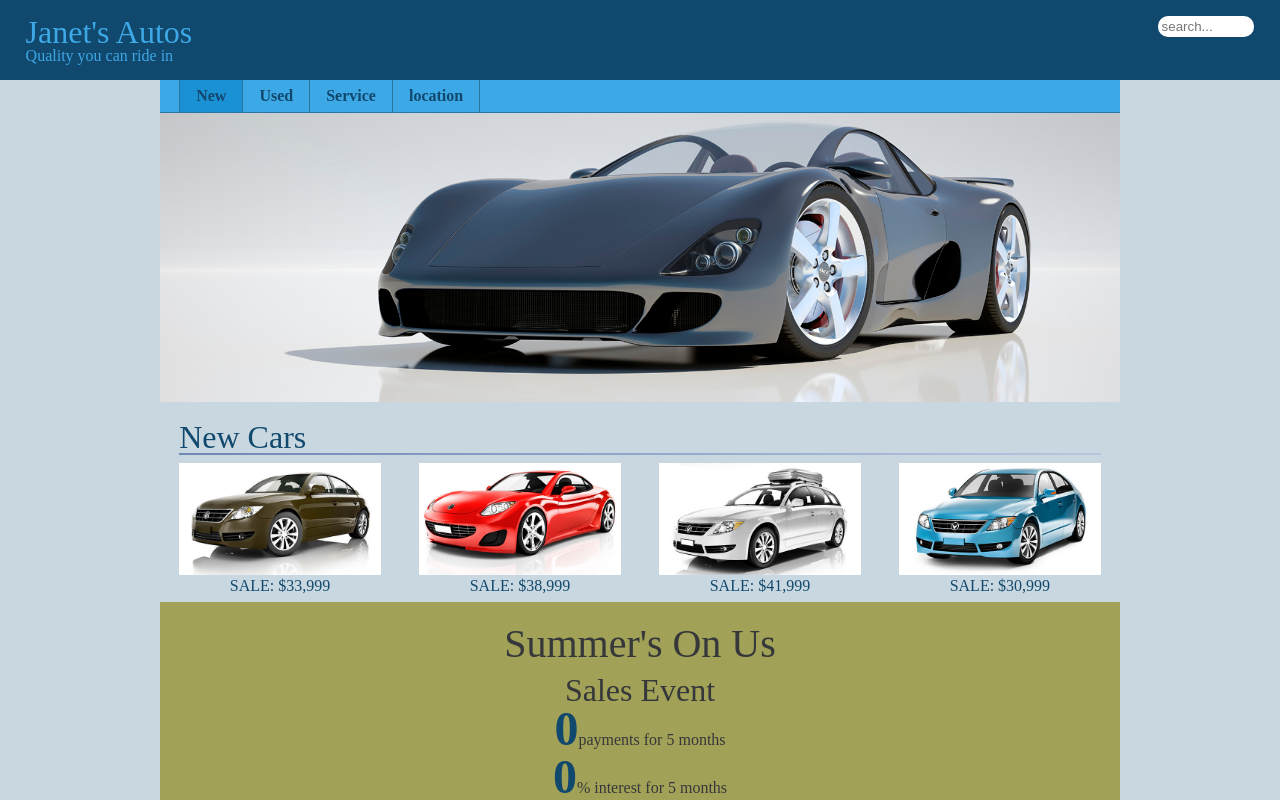
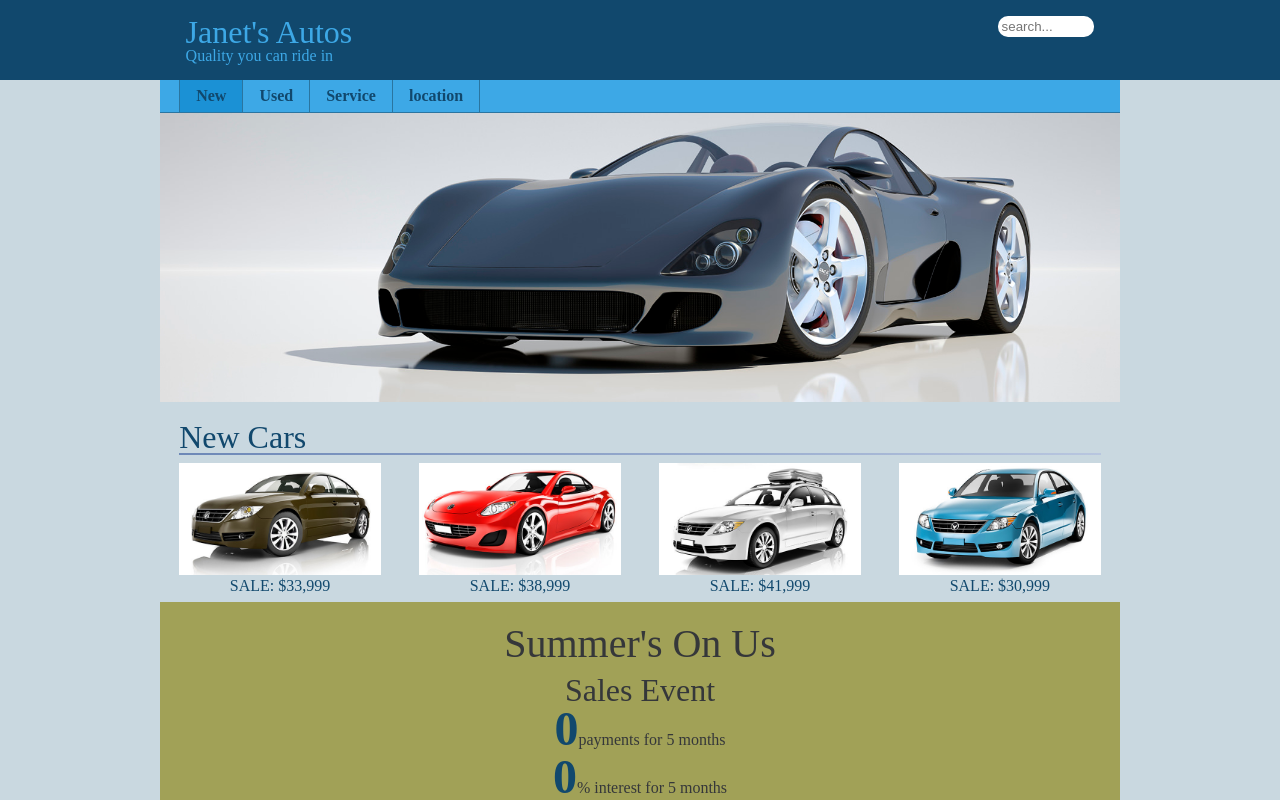
Before and after one commit to JanetWoods/FirstSass, an Angular app: page / in a window 1280 px wide. Shown: the top 800 px of the page. Built offline with nearby package versions, Linux system fonts and the light colour scheme.

Commit message:
basic responsive design, no bells

```diff
--- a/src/app/scss/_large.scss
+++ b/src/app/scss/_large.scss
@@ -1,7 +1,7 @@
 /* --------------BODY-----------------*/
 // body{background-image: url();} //put image here to give texture to the blank area around the content in wrapper.
 
- main, nav{max-width: 60rem; margin: 0 auto;}
+ header, footer,main, nav{max-width: 60rem; margin: 0 auto;}
 
 
 
--- a/src/app/scss/_small-default.scss
+++ b/src/app/scss/_small-default.scss
@@ -16,6 +16,8 @@ body{
 }
 
 // -----------NAVIGATION ------------------
+
+
 nav {
     background-color: $secondaryColor;
     border-bottom: 1px solid rgba(0,0,0,0.3);
@@ -51,8 +53,11 @@ nav {
 }
 /*---------------Header-------------------*/
 
+div#headerWrapper{
+    background-color: $primaryColor;
+}
 header{
-    background-color: $primaryColor;
+
     color: $secondaryColor;
     padding: 1rem $gutter;
 
@@ -139,10 +144,12 @@ div.blog article {
 
 
 // Overall styling for the FOOTER of the document
+
+div#footerWrapper{
+    background-color: $primaryColor;
+}
 footer{
     width: 100%;
-    background-color: $primaryColor;
-
     p{
         text-align: center;
         color: $secondaryColor;
```
